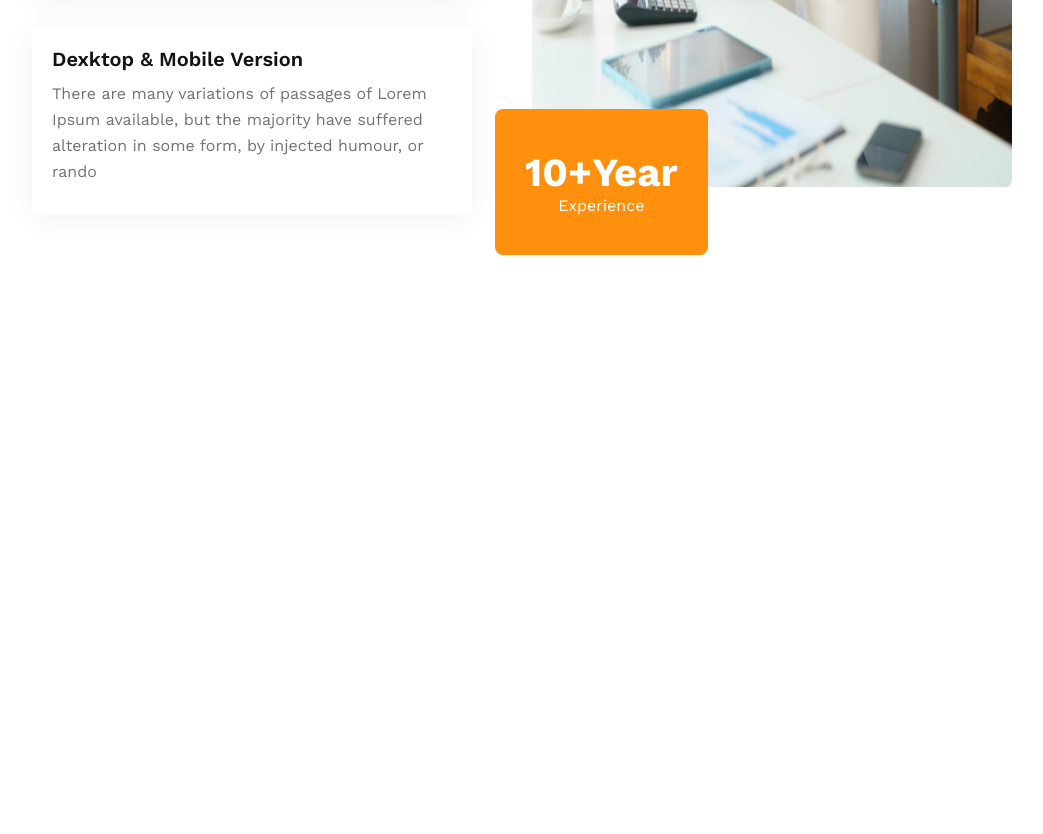
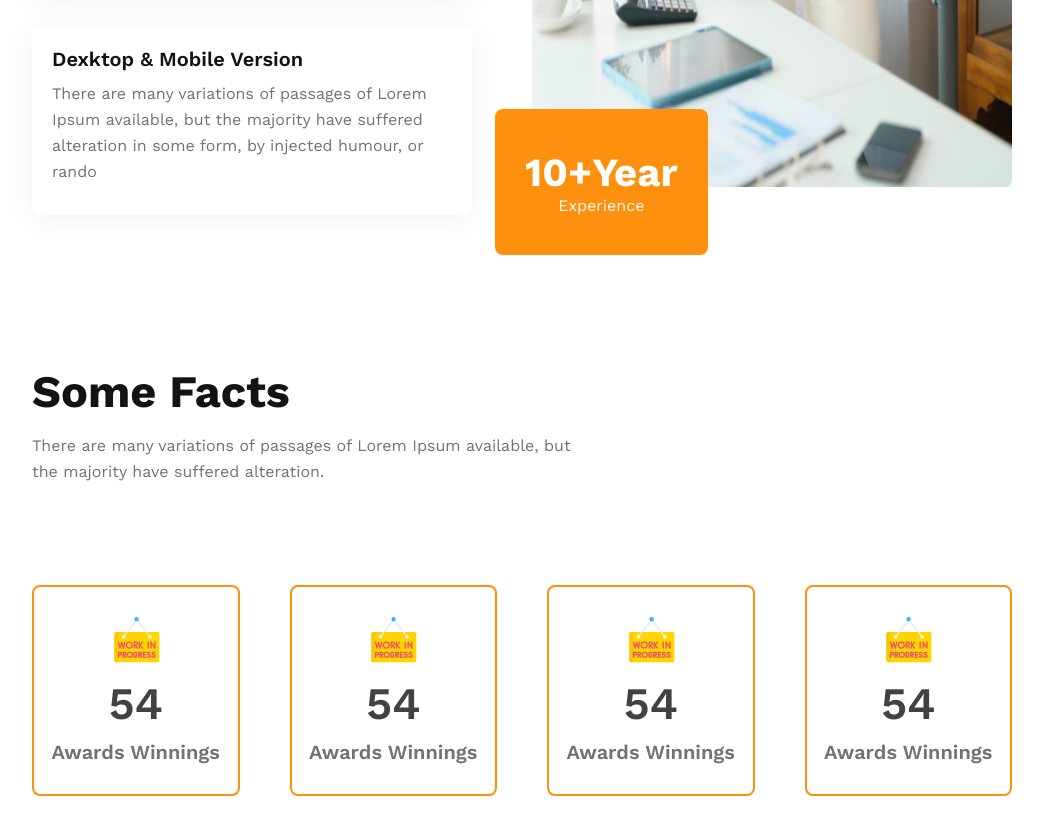
Before and after one commit to kowserahmed121/g3-architects-resources-main, a plain HTML site: page index.html in a window 1280 px wide. Shown: the part 2704-3538 px from the top of the page, without its empty margins (118-1161 px from the left). Before the commit the page ends 2959 px from the top, so only its background shows below. Drawn offline with nearby package versions, Linux system fonts and the light colour scheme.

Commit message:
add face container & css completed

```diff
--- a/css/style.css
+++ b/css/style.css
@@ -226,3 +226,52 @@ header {
 .love-img-content h4 {
   font-size: 40px;
 }
+
+/* fact container css */
+.fact-container {
+  margin: 150px auto;
+  max-width: 980px;
+}
+
+.fact-container h2 {
+  color: var(--heading);
+  font-size: 45px;
+  font-weight: 700;
+  line-height: 53px;
+  margin-bottom: 15px;
+}
+
+.fact-container > p {
+  color: var(--paragraph);
+  font-size: 16px;
+  font-weight: 400;
+  line-height: 26px;
+  margin-bottom: 100px;
+}
+
+.fact-flex-container {
+  display: grid;
+  grid-template-columns: repeat(4, 1fr);
+  justify-content: space-around;
+  gap: 50px;
+}
+
+.fact-flex {
+  border: 2px solid #ff900e;
+  text-align: center;
+  padding: 30px 0px;
+  border-radius: 8px;
+}
+
+.fact-flex h3 {
+  color: var(--header-ul);
+  font-size: 45px;
+  font-weight: 600;
+  margin: 10px 0px;
+}
+
+.fact-flex p {
+  color: var(--paragraph);
+  font-size: 20px;
+  font-weight: 600;
+}
--- a/index.html
+++ b/index.html
@@ -1,14 +1,14 @@
 <!DOCTYPE html>
 <html lang="en">
   <head>
-    <meta charset="UTF-8">
-    <meta name="viewport" content="width=device-width, initial-scale=1.0">
+    <meta charset="UTF-8" />
+    <meta name="viewport" content="width=device-width, initial-scale=1.0" />
     <title>Architects G3</title>
-    <link rel="stylesheet" href="./css/style.css">
+    <link rel="stylesheet" href="./css/style.css" />
   </head>
   <body>
     <header class="bg-color">
-        <nav >
+      <nav>
         <section class="nav-container">
           <h2>G3 Architects</h2>
           <ul>
@@ -17,16 +17,18 @@
             <li><a href="#">Contact Us</a></li>
             <li><a href="#">Login</a></li>
           </ul>
-           </section >
+        </section>
         <section class="bg-content">
-            <h2>Brand New
-                Group of Architects
-                </h2>
-            <p>There are many variations of passages of Lorem Ipsum available, but the majority have suffered alteration in some form, by injected humour, or randomised words which don't look even</p>
-            <button class="primary-btn">       Explore More</button>
+          <h2>Brand New Group of Architects</h2>
+          <p>
+            There are many variations of passages of Lorem Ipsum available, but
+            the majority have suffered alteration in some form, by injected
+            humour, or randomised words which don't look even
+          </p>
+          <button class="primary-btn">Explore More</button>
         </section>
         <section class="img-container">
-            <img src="./images/banner.png" alt="hero img">
+          <img src="./images/banner.png" alt="hero img" />
         </section>
       </nav>
     </header>
@@ -34,43 +36,76 @@
     <main>
       <section class="feature-section">
         <div class="feature-img">
-                <img src="./images/team1.png" alt="">
-                <img src="./images/team2.png" alt="">
-                <img src="./images/team3.png" alt="">
-                <img src="./images/team4.png" alt="">
+          <img src="./images/team1.png" alt="" />
+          <img src="./images/team2.png" alt="" />
+          <img src="./images/team3.png" alt="" />
+          <img src="./images/team4.png" alt="" />
         </div>
         <div class="feature-content">
-                <h2> <span class="gray">Quick list</span> of Our <br> <span class="yellow">Features</span></h2>
-                <p>There are many variations of passages of Lorem Ipsum available, but the majority have suffered alteration in some form, by injected humour, or randomised words which don't look even</p>
+          <h2>
+            <span class="gray">Quick list</span> of Our <br />
+            <span class="yellow">Features</span>
+          </h2>
+          <p>
+            There are many variations of passages of Lorem Ipsum available, but
+            the majority have suffered alteration in some form, by injected
+            humour, or randomised words which don't look even
+          </p>
           <button class="primary-btn">Explore More</button>
         </div>
       </section>
       <section class="love-year">
         <div class="love-year-content">
           <h2>Features you will love & enjoy</h2>
-                <p>There are many variations of passages of Lorem Ipsum available, but the majority have suffered alteration in some form, by injected humour, or randomised words which don't look even</p>
+          <p>
+            There are many variations of passages of Lorem Ipsum available, but
+            the majority have suffered alteration in some form, by injected
+            humour, or randomised words which don't look even
+          </p>
           <div class="flex-love-container">
             <div class="flex-div">
               <h3>Dexktop & Mobile Version</h3>
-                        <p>There are many variations of passages of Lorem Ipsum available, but the majority have suffered alteration in some form, by injected humour, or randomised...........</p>
+              <p>
+                There are many variations of passages of Lorem Ipsum available,
+                but the majority have suffered alteration in some form, by
+                injected humour, or randomised...........
+              </p>
             </div>
             <div class="flex-div">
               <h3>Dexktop & Mobile Version</h3>
-                        <p>There are many variations of passages of Lorem Ipsum available, but the majority have suffered alteration in some form, by injected humour, or rando
+              <p>
+                There are many variations of passages of Lorem Ipsum available,
+                but the majority have suffered alteration in some form, by
+                injected humour, or rando
+              </p>
             </div>
+
             <div class="flex-div">
               <h3>Dexktop & Mobile Version</h3>
-                        <p>There are many variations of passages of Lorem Ipsum available, but the majority have suffered alteration in some form, by injected humour, or rando
+              <p>
+                There are many variations of passages of Lorem Ipsum available,
+                but the majority have suffered alteration in some form, by
+                injected humour, or rando
+              </p>
             </div>
+
             <div class="flex-div">
               <h3>Dexktop & Mobile Version</h3>
-                        <p>There are many variations of passages of Lorem Ipsum available, but the majority have suffered alteration in some form, by injected humour, or rando
+              <p>
+                There are many variations of passages of Lorem Ipsum available,
+                but the majority have suffered alteration in some form, by
+                injected humour, or rando
+              </p>
             </div>
           </div>
         </div>
         <div class="love-year-img">
           <div class="love-img-div">
-                <img src="./images/architect.png" alt="young leady" style="background-size: cover;">
+            <img
+              src="./images/architect.png"
+              alt="young leady"
+              style="background-size: cover"
+            />
           </div>
           <div class="love-img-content">
             <h4>10+Year</h4>
@@ -78,6 +113,35 @@
           </div>
         </div>
       </section>
+      <div class="fact-container">
+        <h2>Some Facts</h2>
+        <p>
+          There are many variations of passages of Lorem Ipsum available, but
+          <br />the majority have suffered alteration.
+        </p>
+        <div class="fact-flex-container">
+          <div class="fact-flex">
+            <img src="./images/icons/customers.png" alt="" />
+            <h3>54</h3>
+            <p>Awards Winnings</p>
+          </div>
+          <div class="fact-flex">
+            <img src="./images/icons/customers.png" alt="" />
+            <h3>54</h3>
+            <p>Awards Winnings</p>
+          </div>
+          <div class="fact-flex">
+            <img src="./images/icons/customers.png" alt="" />
+            <h3>54</h3>
+            <p>Awards Winnings</p>
+          </div>
+          <div class="fact-flex">
+            <img src="./images/icons/customers.png" alt="" />
+            <h3>54</h3>
+            <p>Awards Winnings</p>
+          </div>
+        </div>
+      </div>
     </main>
   </body>
 </html>
```
Lines whose indentation alone changed are shown as unchanged.
